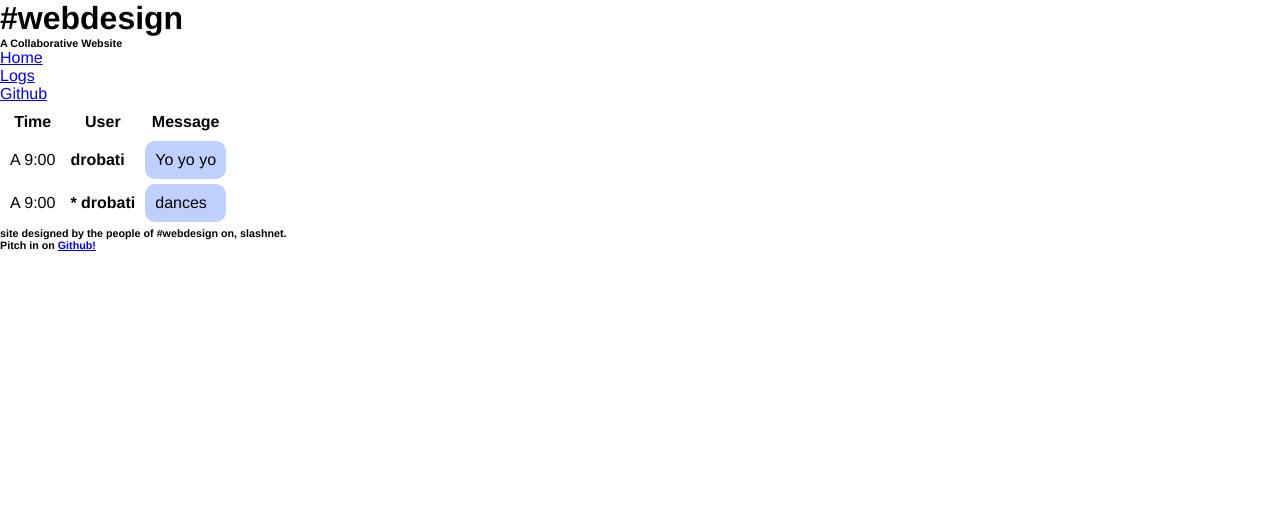
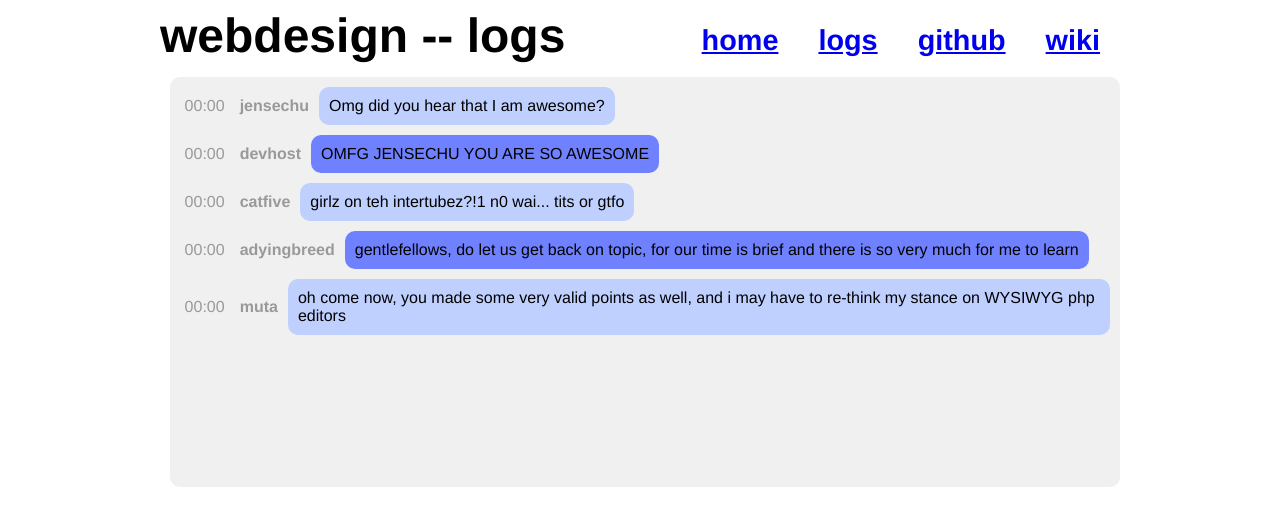
Before and after one commit to sshirokov/irc.webdesign, a plain HTML site: page logs.html in a window 1280 px wide. Drawn offline with nearby package versions, Linux system fonts and the light colour scheme.

Commit message:
Fixing lings, relinking logs, resetting logs to new style

```diff
--- /dev/null
+++ b/css/logs.css
@@ -0,0 +1,10 @@
+#conversation{
+/*	float: right; */
+	width: 99%;
+/* 	height: 400px; */
+	background: #f0f0f0;
+	-webkit-border-radius:10px;
+	-moz-border-radius: 10px;
+	margin-bottom: 20px;
+	padding-bottom: 10px;
+}
--- a/logs.html
+++ b/logs.html
@@ -1,51 +1,58 @@
 <!doctype html>
 <html>
   <head>
-    <title>#webdesign</title>
-    <link rel="stylesheet" type="text/css" href="css/reset.css" />
-    <link rel="stylesheet" type="text/css" href="css/main.css" />
+	<title>#webdesign -- logs</title>
+	<link rel="stylesheet" href="css/main.css" type="text/css">
+	<link rel="stylesheet" href="css/logs.css" type="text/css">
     <script src="http://ajax.googleapis.com/ajax/libs/jquery/1.3.2/jquery.min.js" type="text/javascript"></script>
     <script src="/js/formatdate.js" type="text/javascript"></script>
     <script src="/js/logging.js" type="text/javascript"></script>
     <script src="/js/logs.js" type="text/javascript"></script>
+
   </head>
   <body>
+	<div id="container">
+	  <div id="header">webdesign -- logs</div>
+	  <div id="nav">
+		<ul>
+		  <li><a href="/">home</a></li>
+		  <li class="active"><a href="/logs.html">logs</a></li>
+		  <li><a href="http://github.com/sshirokov/irc.webdesign">github</a></li>
+		  <li><a href="http://wiki.webeddit.com/">wiki</a></li>
+		</ul>
 
-      <header id="head">
-        <hgroup>
-          <h1>#webdesign</h1>
-          <h6 id="tagline">A Collaborative Website</h6>
-        </hgroup>
-      </header>
-
-      <nav>
-        <ul>
-          <li><a href="index.html">Home</a></li>
-          <li><a href="logs.html">Logs</a></li>
-          <li><a href="http://github.com/sshirokov/irc.webdesign">Github</a></li>
-        </ul>
-      </nav>
-
-      <article>
-        <table border="0" cellspacing="5" cellpadding="5" id="log">
-          <tr><th>Time</th><th>User</th><th>Message</th></tr>
-          <tr class="row">
-            <td class="stamp">A 9:00</td>
-            <td class="nick">drobati</td>
-            <td class="message">Yo yo yo</td>
-          </tr>
-          <tr class="row action">
-            <td class="stamp">A 9:00</td>
-            <td class="nick">* drobati</td>
-            <td class="message">dances</td>
-          </tr>
-        </table>
-      </article>
-
-      <footer>
-        <h6 id="footborder">site designed by the people of #webdesign on, slashnet.</h6>
-        <h6>Pitch in on <a href="http://github.com/sshirokov/irc.webdesign">Github!</a></h6>
-      </footer>
-
+	  </div>
+	  <div id="conversation">
+		<table border="0" cellspacing="5" cellpadding="5" id="log">
+    	  <tr class="row">
+    	    <td class="stamp">00:00</td>
+    	    <td class="nick">jensechu</td>
+    	    <td class="message">Omg did you hear that I am
+    	      awesome?</td>
+    	  </tr>
+    	  <tr class="row">
+    	    <td class="stamp">00:00</td>
+    	    <td class="nick">devhost</td>
+    	    <td class="message">OMFG JENSECHU YOU ARE SO AWESOME</td>
+    	  </tr>
+    	  <tr class="row">
+    	    <td class="stamp">00:00</td>
+    	    <td class="nick">catfive</td>
+    	    <td class="message">girlz on teh intertubez?!1 n0 wai... tits or gtfo</td>
+    	  </tr>
+    	  <tr class="row">
+    	    <td class="stamp">00:00</td>
+    	    <td class="nick">adyingbreed</td>
+    	    <td class="message">gentlefellows, do let us get back on topic, for our time is brief and there is so very much for me to learn</td>
+    	  </tr>
+    	  <tr class="row">
+    	    <td class="stamp">00:00</td>
+    	    <td class="nick">muta</td>
+    	    <td class="message">oh come now, you made some very valid points as well, and i may have to re-think my stance on WYSIWYG php editors</td>
+    	  </tr>
+    	</table>
+    	<br class="clear">
+	  </div>
+	</div>
   </body>
 </html>
```
Also changed, not shown: index.html (+5 -5 lines).
